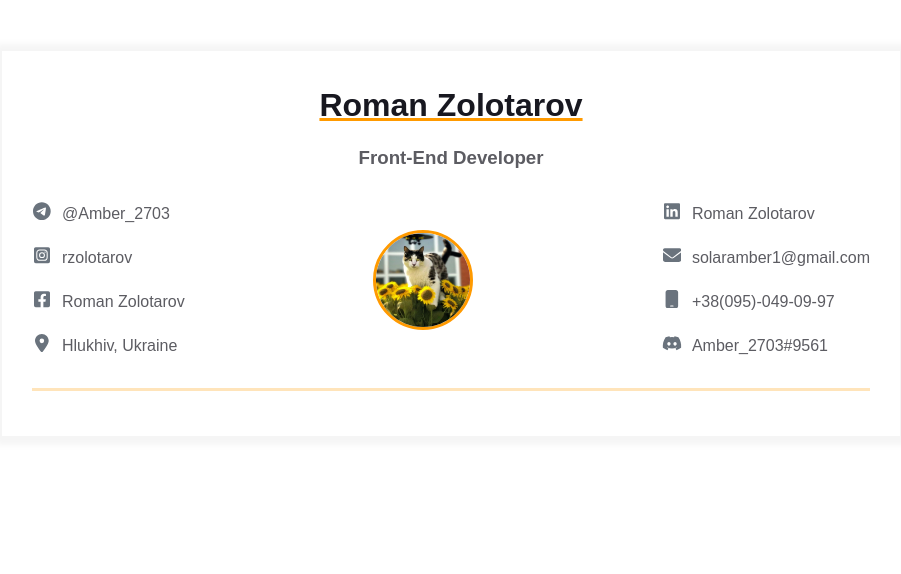
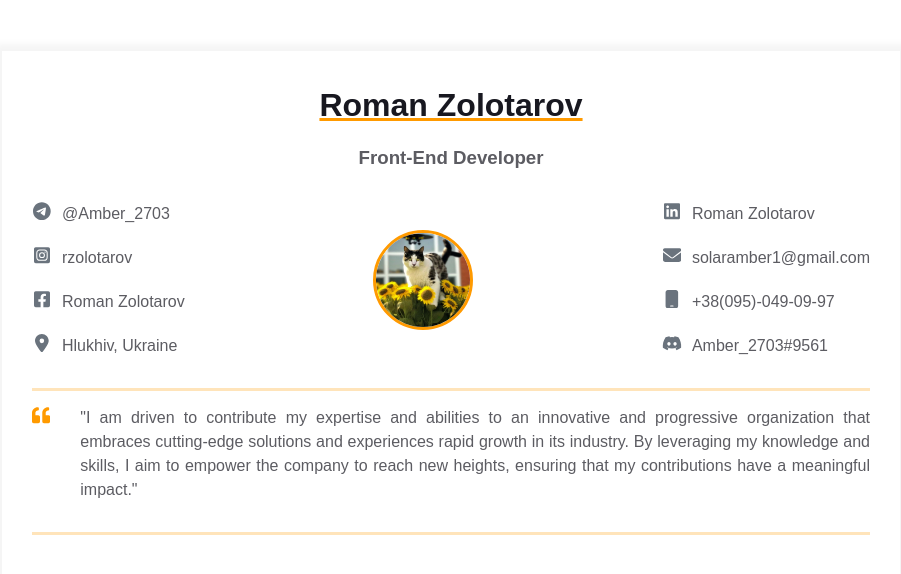
Before and after one commit to Amber2703/homepage, a plain HTML site: page index.html in a window 1280 px wide. Shown: the whole page, without its empty margins (189-1090 px from the left). Drawn offline with Linux system fonts and the light colour scheme.

Commit message:
Added into block

```diff
--- a/index.html
+++ b/index.html
@@ -84,6 +84,21 @@
             </div>
           </div>
         </div>
+        <div class="container">
+          <div class="resume__block">
+            <div class="intro">
+              <div class="intro__icon-wrapper">
+                <svg class="intro__icon" xmlns="http://www.w3.org/2000/svg" viewBox="0 0 512 512">
+                  <path
+                    d="M464 256h-80v-64c0-35.3 28.7-64 64-64h8c13.3 0 24-10.7 24-24V56c0-13.3-10.7-24-24-24h-8c-88.4 0-160 71.6-160 160v240c0 26.5 21.5 48 48 48h128c26.5 0 48-21.5 48-48V304c0-26.5-21.5-48-48-48zm-288 0H96v-64c0-35.3 28.7-64 64-64h8c13.3 0 24-10.7 24-24V56c0-13.3-10.7-24-24-24h-8C71.6 32 0 103.6 0 192v240c0 26.5 21.5 48 48 48h128c26.5 0 48-21.5 48-48V304c0-26.5-21.5-48-48-48z">
+                  </path>
+                </svg>
+              </div>
+              <p class="intro_text">"I am driven to contribute my expertise and abilities to an innovative and progressive organization that embraces cutting-edge solutions and experiences rapid growth in its industry. By leveraging my knowledge and skills, I aim to empower the company to reach new heights, ensuring that my contributions have a meaningful impact."
+              </p>
+            </div>
+          </div>
+        </div>
       </div>
     </main>
   </body>
```
